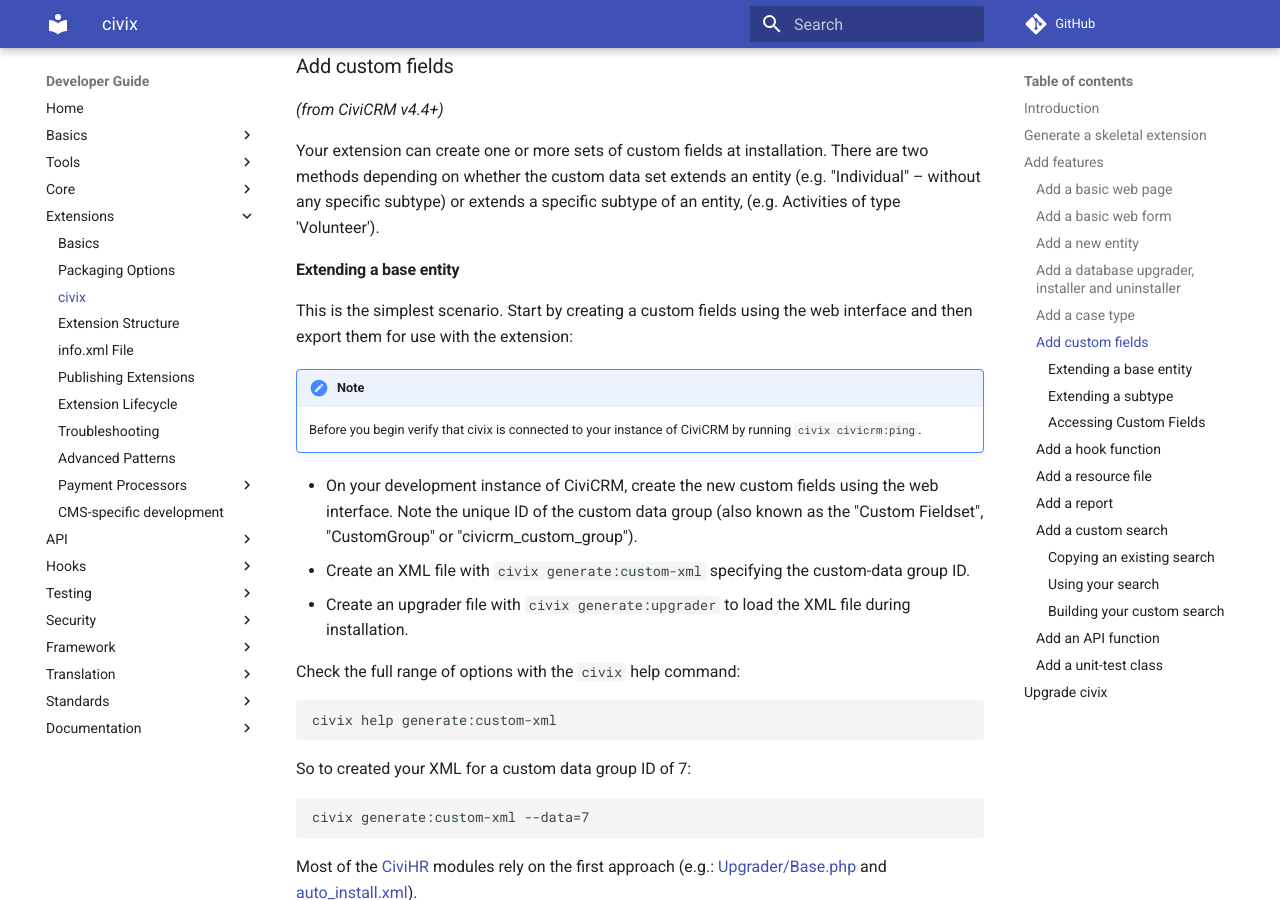
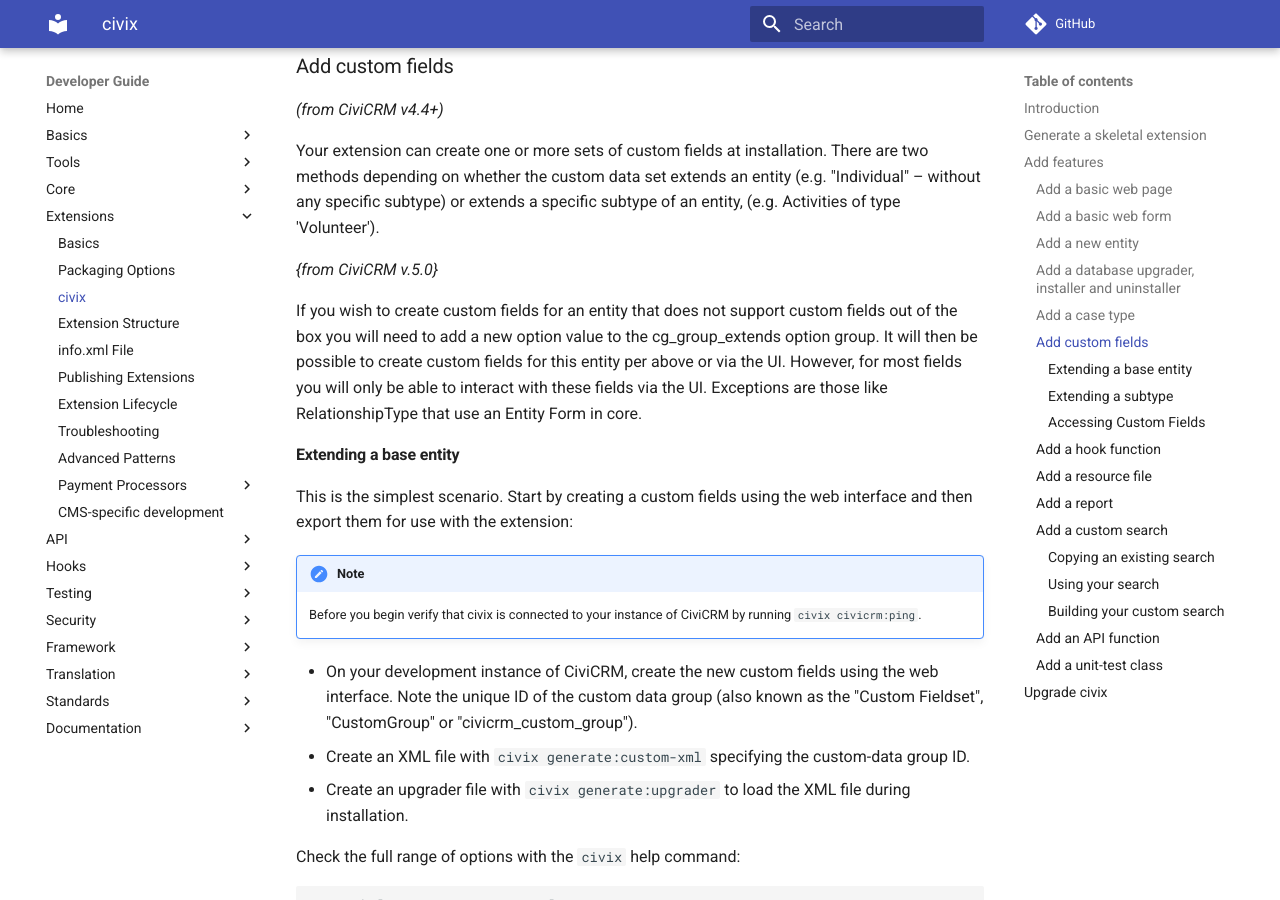
Before and after one commit to civicrm/civicrm-dev-docs, an MkDocs documentation site: the page built from docs/extensions/civix.md, in a window 1280 px wide and 900 px high, scrolled down 6392 px. Built offline with MkDocs 1.6.1 and Material for MkDocs 9.7.7, drawn with Linux system fonts in a browser that asks for light colours; comment, search, counter and statistics services are not loaded; old or Windows-style settings are respelled for this version of MkDocs.

Commit message:
Add note about custom data on any creation

```diff
--- a/docs/extensions/civix.md
+++ b/docs/extensions/civix.md
@@ -239,6 +239,10 @@
 *(from CiviCRM v4.4+)*
 
 Your extension can create one or more sets of custom fields at installation. There are two methods depending on whether the custom data set extends an entity (e.g. "Individual" – without any specific subtype) or extends a specific subtype of an entity, (e.g. Activities of type 'Volunteer').
+
+*{from CiviCRM v.5.0}*
+
+If you wish to create custom fields for an entity that does not support custom fields out of the box you will need to add a new option value to the cg_group_extends option group. It will then be possible to create custom fields for this entity per above or via the UI. However, for most fields you will only be able to interact with these fields via the UI. Exceptions are those like RelationshipType that use an Entity Form in core.
 
 #### Extending a base entity
 
```
